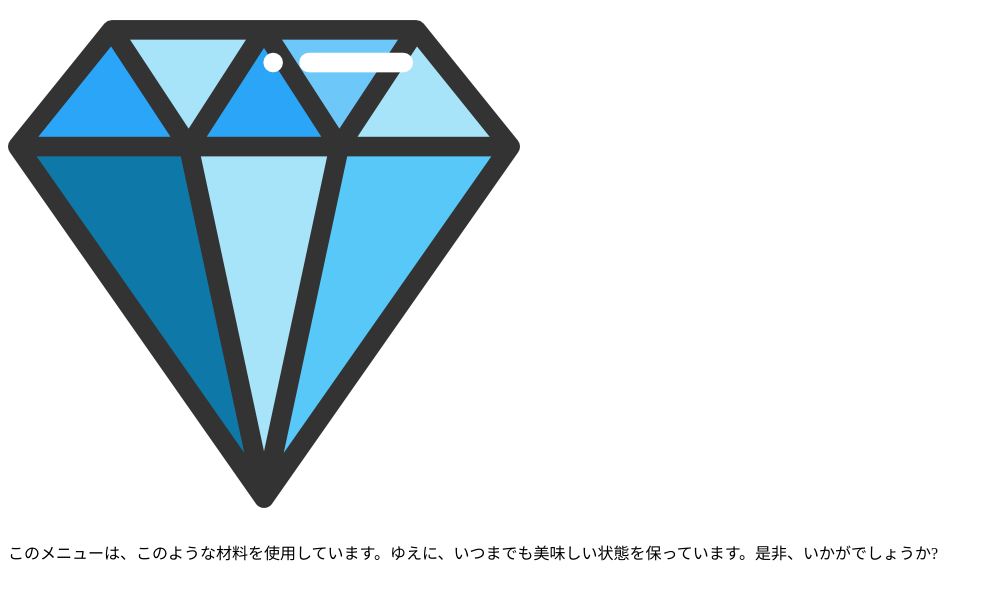
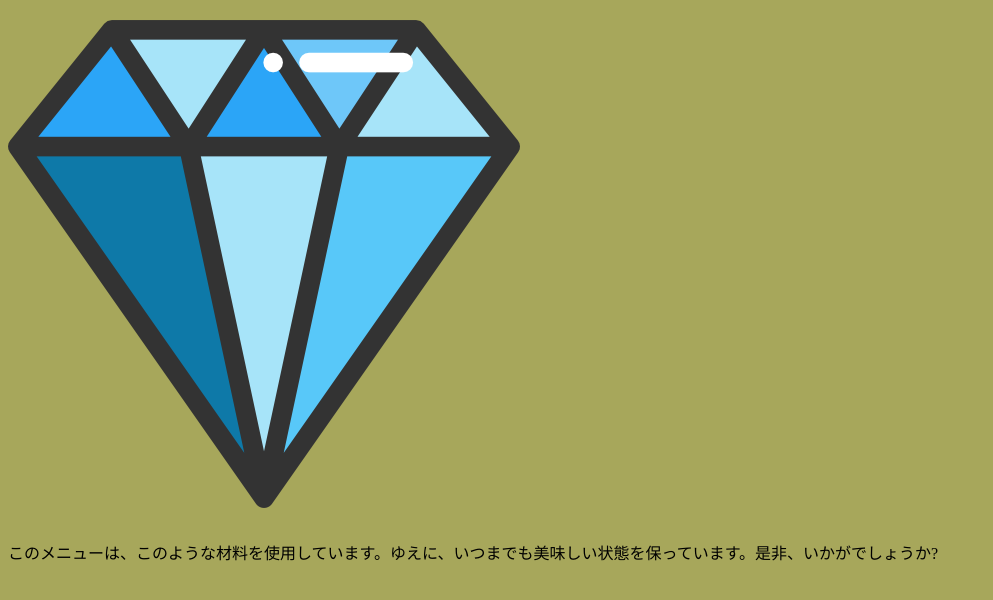
Before and after one commit to c3220714/www, a plain HTML site: page kadai01/index.html in a window 1280 px wide. Shown: the whole page, without its empty margins (0-993 px from the left). Drawn offline with Linux system fonts and the light colour scheme.

Commit message:
update/05/31

```diff
--- a/kadai01/index.html
+++ b/kadai01/index.html
@@ -5,6 +5,11 @@
     <meta http-equiv="X-UA-Compatible" content="IE=edge">
     <meta name="viewport" content="width=device-width, initial-scale=1.0">
     <title>Yuang Li Site</title>
+    <style>
+        body{
+      background-color: rgb(167, 167, 91);
+      }
+    </style>
 </head>
 <body>
 
```
